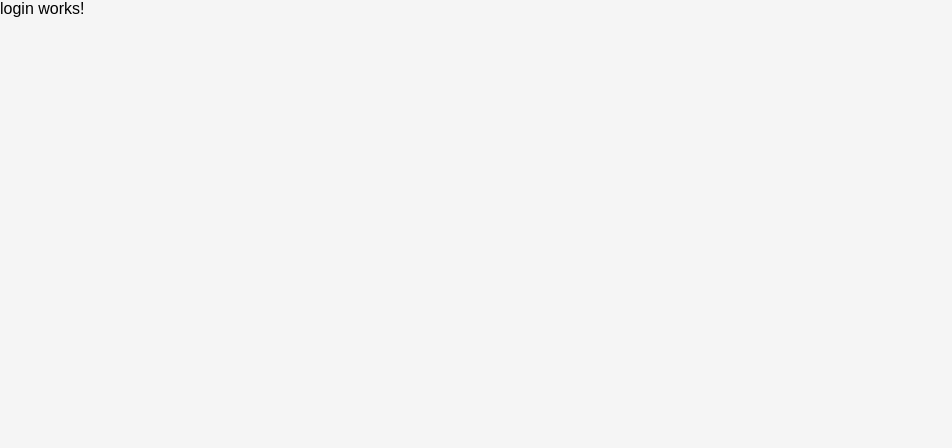
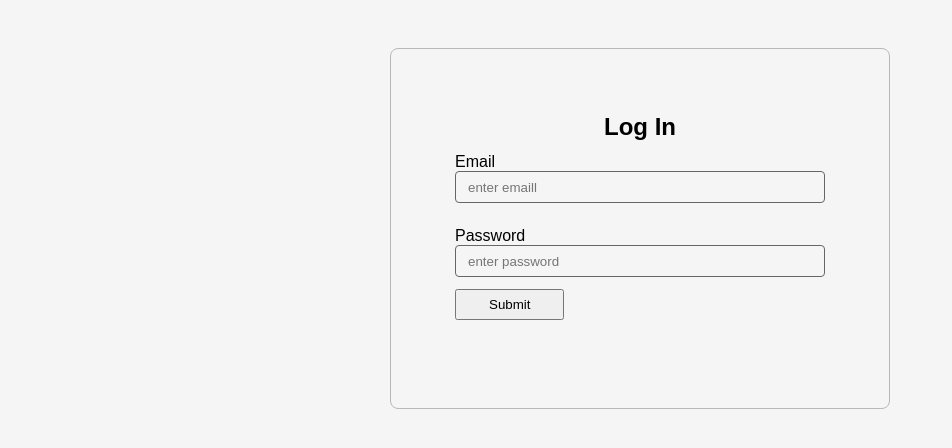
Before and after one commit to shalomsuccess1306/todo, an Angular app: page /login in a window 1280 px wide. Shown: the top 448 px of the page, without its empty margins (0-952 px from the left). Built offline with nearby package versions, Linux system fonts and the light colour scheme; no server answers.

Commit message:
add rewrites

```diff
--- a/src/app/auth.service.ts
+++ b/src/app/auth.service.ts
@@ -19,7 +19,9 @@ export class AuthService {
   constructor() { }
 
   async login(email:string, password:string){
-    await signInWithEmailAndPassword(this.auth, email, password)
+    await signInWithEmailAndPassword(this.auth, email, password).then((res)=>{
+      console.log(res)
+    })
   }
 
   async signUp(email:string, password:string){
--- a/src/app/login/login.component.css
+++ b/src/app/login/login.component.css
@@ -0,0 +1,37 @@
+.sign-up{
+    display: flex;
+    flex-direction: column;
+    justify-content: start;
+    align-items: center;
+    padding: 48px 48px;
+  }
+  .sign-up form{
+    display: flex;
+    flex-direction: column;
+    justify-content: center;
+    align-items: center;
+    width: 500px;
+    padding: 64px 64px;
+    border: 1px solid rgb(184, 184, 184);
+    border-radius: 8px;
+  }
+  .input{
+    width: 100%;
+    margin:12px 0px ;
+  }
+
+  .input input{
+    width: 100%;
+    height: 32px;
+    outline: none;
+    border-radius: 4px;
+    border: 1px solid rgb(102, 102, 102);
+    background: none;
+    padding: 12px;
+  }
+  .submit{
+    margin:12px 0px ;
+  }
+  .submit button{
+    padding: 6px 32px;
+  }
--- a/src/app/login/login.component.html
+++ b/src/app/login/login.component.html
@@ -1 +1,21 @@
-<p>login works!</p>
+
+
+<div class="sign-up">
+
+
+    <form [formGroup] ="signUpForm">
+        <h2>Log In</h2>
+      <div class="input">
+        <label for="email">Email</label> <br />
+        <input name="email" formControlName="email"  placeholder="enter emaill" type="text"> <br />
+      </div>
+      <div class="input">
+        <label for="password">Password</label> <br />
+        <input name ="password" formControlName="password"  placeholder="enter password" type="text"> <br />
+        <div class="submit">
+          <button (click)="submit()">Submit</button>
+        </div>
+      </div>
+
+    </form>
+  </div>
--- a/src/app/login/login.component.ts
+++ b/src/app/login/login.component.ts
@@ -1,5 +1,8 @@
 import { Component } from '@angular/core';
-
+import { FormBuilder, FormGroup, Validators } from '@angular/forms';
+import { Router } from '@angular/router';
+import { AuthService } from '../auth.service';
+import { getAuth, onAuthStateChanged } from "firebase/auth";
 @Component({
   selector: 'app-login',
   templateUrl: './login.component.html',
@@ -7,4 +10,49 @@ import { Component } from '@angular/core';
 })
 export class LoginComponent {
 
+  newTask: string = '';
+  auth = getAuth();
+
+
+    public signUpForm : FormGroup = new FormGroup({});
+
+   constructor(private fb : FormBuilder, private router : Router, private authSer : AuthService){
+    const auth = getAuth();
+  onAuthStateChanged(auth, (user) => {
+    if (user) {
+
+      const uid = user.uid;
+    console.log("user id",uid);
+
+    } else {
+      console.log("user logout");
+    }
+  });
+
+    this.signUpForm = this.fb.group({
+
+      email:[null, [Validators.email, Validators.required]],
+      password:[null, [Validators.required, Validators.pattern(/^(?=.*[a-z])(?=.*[A-Z])(?=.*\d)(?=.*[@#$%^&+=!]).{8,}$/)]]
+    })
+   }
+
+  submit(){
+    const auth = getAuth();
+    setTimeout(()=>{
+      if(this.signUpForm.status == "VALID"){
+        let email = this.signUpForm.controls['email'].value;
+        let password = this.signUpForm.controls['password'].value
+        this.authSer.login(email,password).then((res)=>{
+          console.log(res)
+        })
+     this.signUpForm.reset();
+     this.router.navigateByUrl("dashboard")
+      }
+    }, 1000);
+    if(this.signUpForm.status == "INVALID"){
+      alert("your login credential is invalid");
+    }
+
+
+    }
 }
--- a/src/app/nav/nav.component.ts
+++ b/src/app/nav/nav.component.ts
@@ -23,10 +23,10 @@ export class NavComponent {
     });
   }
   login(){
-    this.router.navigateByUrl("sign-up")
+    this.router.navigateByUrl("login")
   }
   signOut(){
-    this.router.navigateByUrl("sign-up")
+    this.router.navigateByUrl("login")
     this.auth.signOut();
   }
 }
--- a/src/app/sign-up/sign-up.component.html
+++ b/src/app/sign-up/sign-up.component.html
@@ -2,7 +2,7 @@
 <div class="sign-up">
 
 
-    <form [formGroup] ="signUpForm">
+    <!-- <form [formGroup] ="signUpForm">
         <h2>Log In</h2>
       <div class="input">
         <label for="email">Email</label> <br />
@@ -16,5 +16,5 @@
         </div>
       </div>
 
-    </form>
+    </form> -->
   </div>
--- a/src/app/sign-up/sign-up.component.ts
+++ b/src/app/sign-up/sign-up.component.ts
@@ -13,48 +13,8 @@ export class SignUpComponent {
 
 
 
- newTask: string = '';
-auth = getAuth();
 
 
-  public signUpForm : FormGroup = new FormGroup({});
-
- constructor(private fb : FormBuilder, private router : Router, private authSer : AuthService){
-  const auth = getAuth();
-onAuthStateChanged(auth, (user) => {
-  if (user) {
-
-    const uid = user.uid;
-  console.log("user id",uid);
-
-  } else {
-    console.log("user logout");
-  }
-});
-
-  this.signUpForm = this.fb.group({
-    email:[null, [Validators.email, Validators.required]],
-    password:[null, [Validators.required, Validators.pattern(/^(?=.*[a-z])(?=.*[A-Z])(?=.*\d)(?=.*[@#$%^&+=!]).{8,}$/)]]
-  })
- }
-
-   submit(){
-    const auth = getAuth();
-    setTimeout(()=>{
-      if(this.signUpForm.status == "VALID"){
-        let email = this.signUpForm.controls['email'].value;
-        let password = this.signUpForm.controls['password'].value
-        this.authSer.login(email,password)
-     this.signUpForm.reset();
-     this.router.navigateByUrl("dashboard")
-      }
-    }, 1000);
-    if(this.signUpForm.status == "INVALID"){
-      alert("your login credential is invalid");
-    }
-
-
-    }
 
 
     //
@@ -80,8 +40,8 @@ onAuthStateChanged(auth, (user) => {
     // })
 
 
-  logout(){
-    this.auth.signOut();
-  }
+  // logout(){
+  //   this.auth.signOut();
+  // }
 
 }
```
Also changed, not shown: firebase.json.
